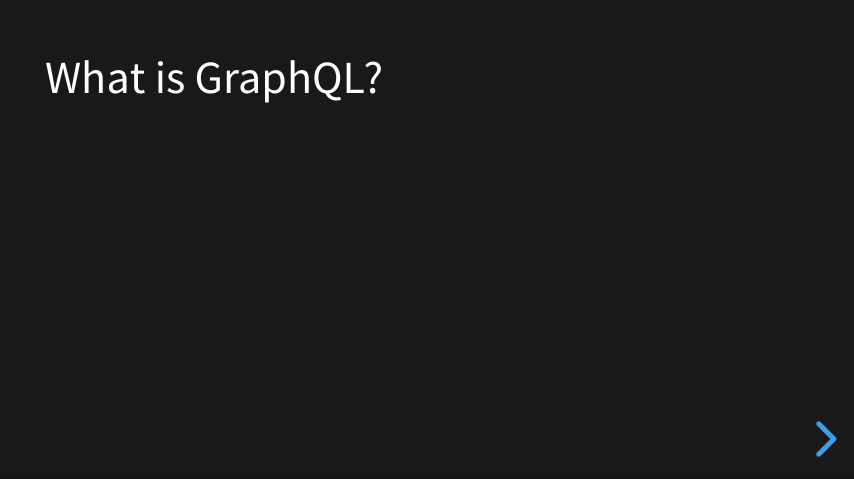
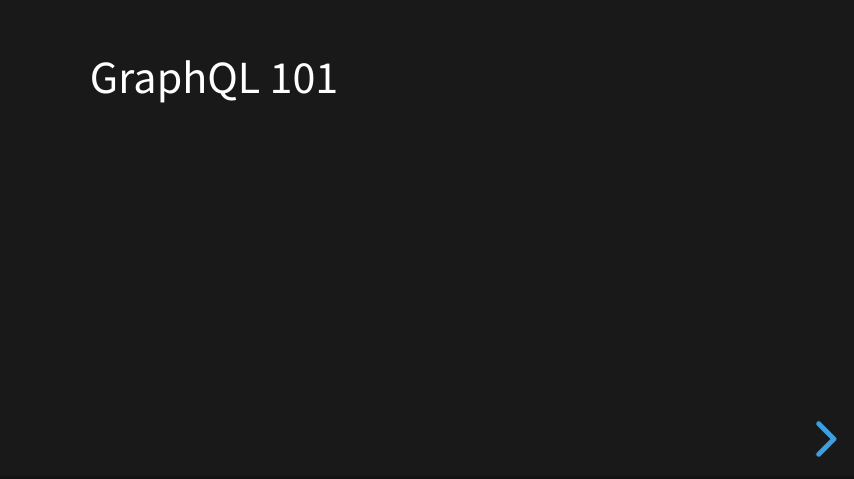
Before and after one commit to danieldanielecki/GraphQL-Presentation, a website: page index.html in a window 1280 px wide. Shown: the part 321-800 px from the top of the page, without its empty margins (426-1280 px from the left). Drawn offline with Linux system fonts and the light colour scheme.

Commit message:
✨ feat(index.html): add new section "GraphQL 101" to the presentation 🐛 fix(index.html): fix typo in section title "What is a Graph?"

```diff
--- a/index.html
+++ b/index.html
@@ -18,6 +18,7 @@
 <body>
 	<div class="reveal">
 		<div class="slides">
+			<section>GraphQL 101</section>
 			<section>What is GraphQL?</section>
 			<section>
 				<h1>What is a Graph?</h1>
```
